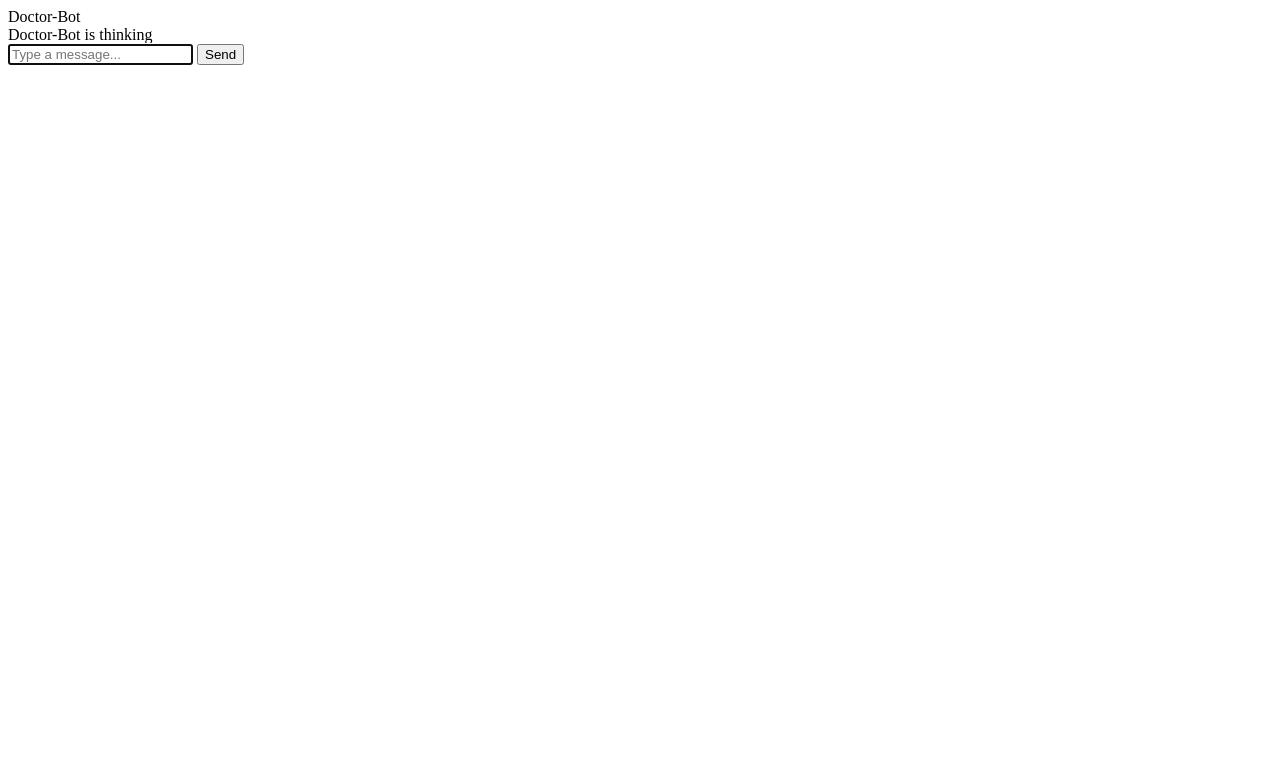
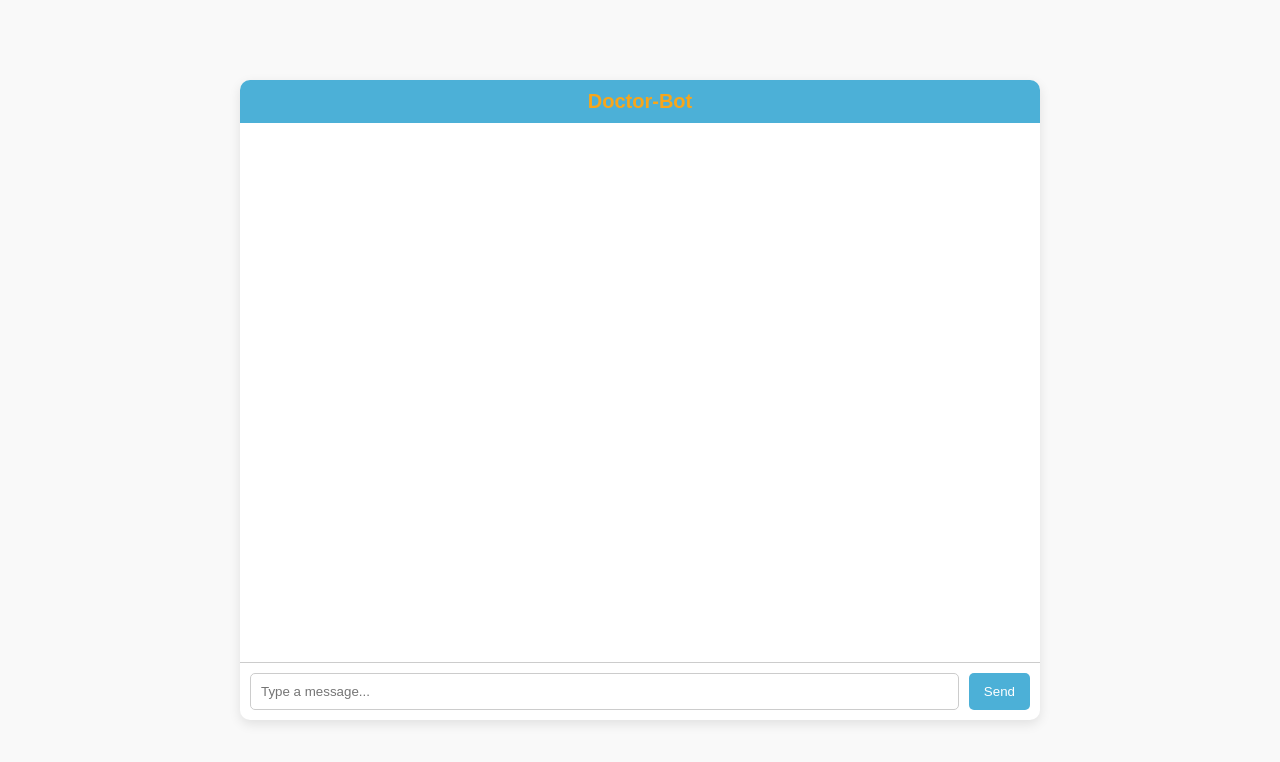
Before and after one commit to IvyProSchool2022/contentking, a plain HTML site: page templates/index.html in a window 1280 px wide. Drawn offline with Linux system fonts and the light colour scheme.

Commit message:
Update index.html

```diff
--- a/templates/index.html
+++ b/templates/index.html
@@ -6,7 +6,115 @@
     <title>Doctor Bot</title>
     <link rel="icon" href="/static/favicon.ico" type="image/x-icon">
     <style>
-        /* Your existing styles here */
+        body {
+            font-family: Arial, sans-serif;
+            background-color: #f9f9f9;
+            margin: 0;
+            padding: 0;
+            display: flex;
+            justify-content: center;
+            align-items: center;
+            height: 100vh;
+        }
+        .chat-container {
+            width: 100%;
+            max-width: 800px;
+            height: 80vh;
+            border-radius: 10px;
+            background-color: #ffffff;
+            box-shadow: 0px 4px 12px rgba(0, 0, 0, 0.1);
+            display: flex;
+            flex-direction: column;
+            overflow: hidden;
+        }
+        .chat-header {
+            background-color: #4cb0d7;
+            color: #f7a61b;
+            padding: 10px;
+            text-align: center;
+            font-size: 20px;
+            font-weight: bold;
+        }
+        .chat-body {
+            flex: 1;
+            padding: 20px;
+            overflow-y: scroll;
+            display: flex;
+            flex-direction: column;
+            gap: 10px;
+        }
+        .chat-input {
+            padding: 10px;
+            border-top: 1px solid #ccc;
+            display: flex;
+            gap: 10px;
+        }
+        .input-box {
+            flex: 1;
+            padding: 10px;
+            border: 1px solid #ccc;
+            border-radius: 5px;
+            outline: none;
+        }
+        .send-btn {
+            background-color: #4cb0d7;
+            color: white;
+            padding: 10px 15px;
+            border: none;
+            border-radius: 5px;
+            cursor: pointer;
+        }
+        .message {
+            padding: 10px 15px;
+            border-radius: 10px;
+            max-width: 70%;
+            word-wrap: break-word;
+            white-space: pre-wrap;
+        }
+        .message.user {
+            align-self: flex-end;
+            background-color: #4cb0d7;
+            color: #fff;
+        }
+        .message.bot {
+            align-self: flex-start;
+            background-color: #f1f1f1;
+            color: #333;
+        }
+        .message.typing {
+            font-style: italic;
+            color: #888;
+        }
+
+        /* Loading animation */
+        .loading {
+            width: 30px;
+            height: 30px;
+            border: 4px solid rgba(0, 0, 0, 0.1);
+            border-top-color: #4cb0d7;
+            border-radius: 50%;
+            animation: spin 1s linear infinite;
+            display: inline-block;
+            margin-left: 10px;
+        }
+
+        @keyframes spin {
+            0% {
+                transform: rotate(0deg);
+            }
+            100% {
+                transform: rotate(360deg);
+            }
+        }
+
+        /* Hiding the loading container */
+        .thinking-container {
+            display: none;
+            align-items: center;
+            font-style: italic;
+            color: #888;
+        }
+
     </style>
 </head>
 <body>
@@ -39,7 +147,7 @@
 
             thinkingContainer.style.display = 'flex';
 
-            const response = await fetch('/chat', {  // Using relative URL for deployment compatibility
+            const response = await fetch('/chat', {  // Relative URL for compatibility
                 method: 'POST',
                 headers: {
                     'Content-Type': 'application/json'
```
